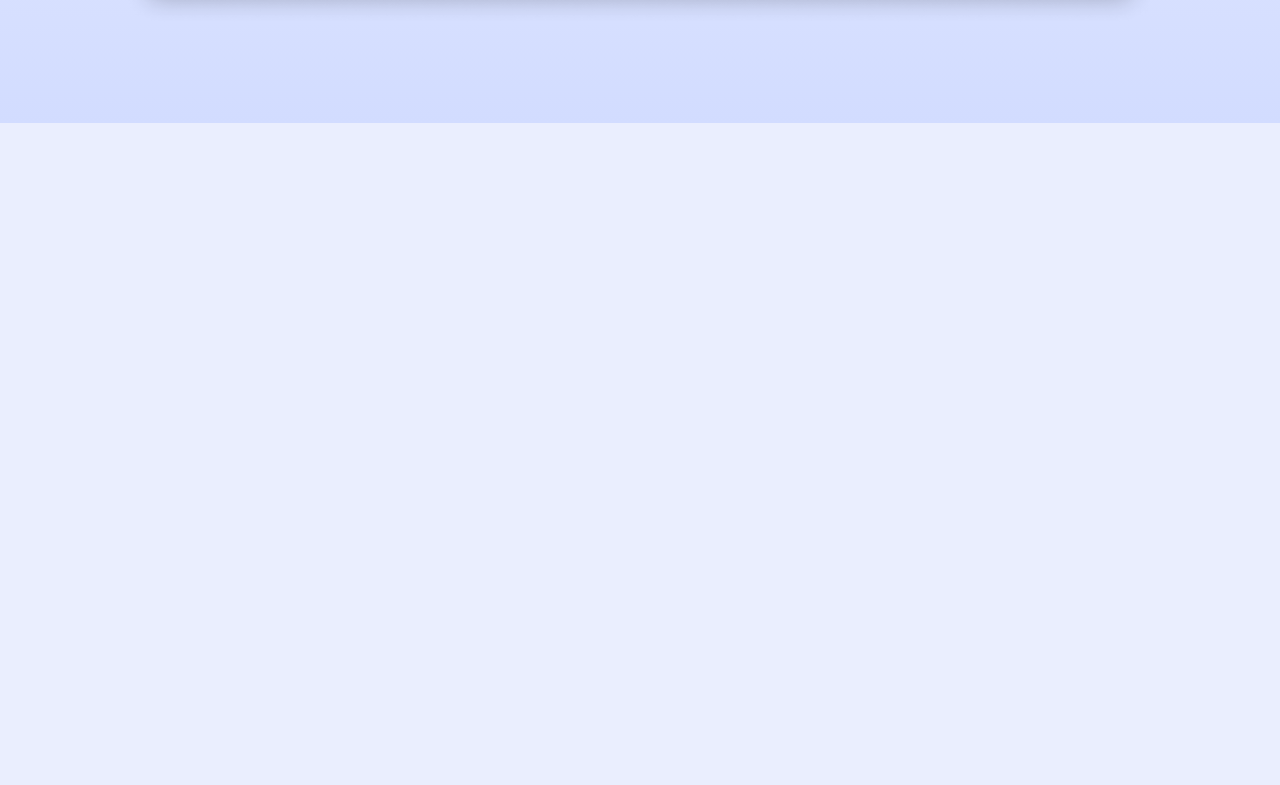
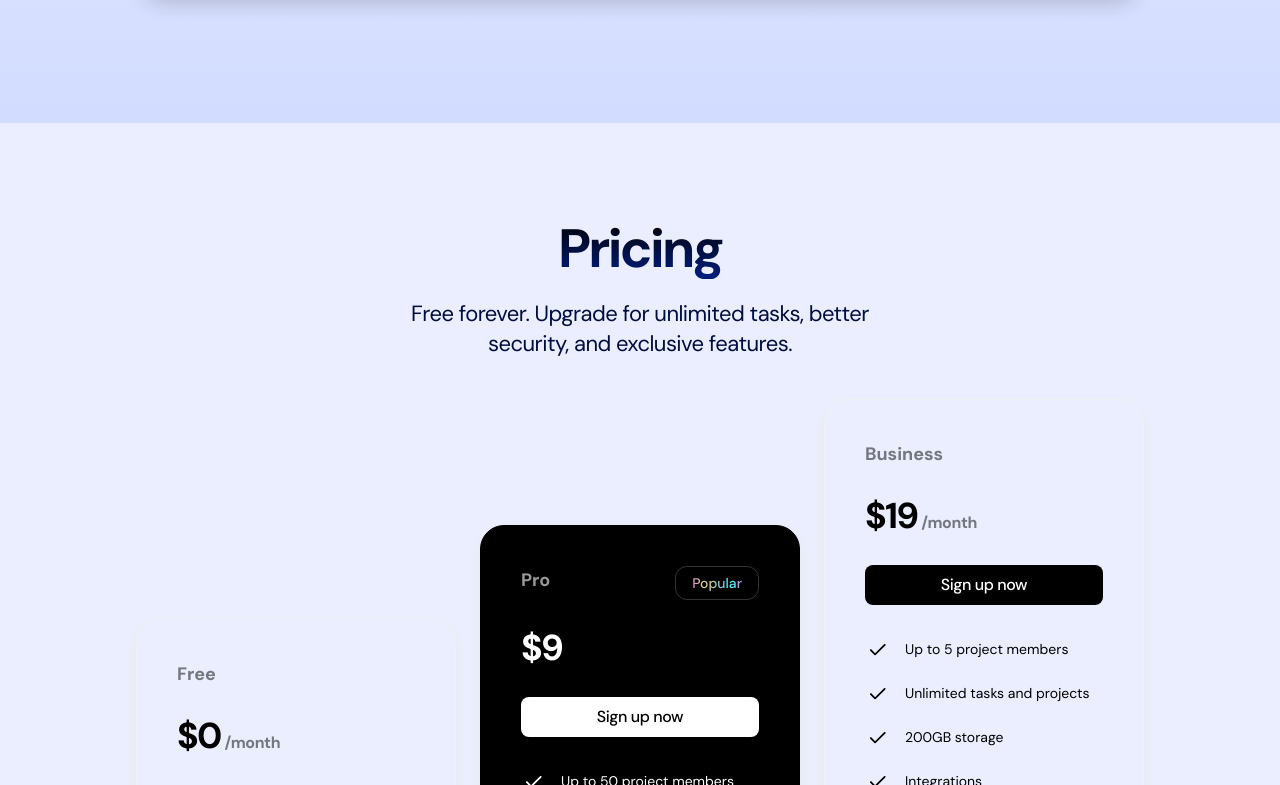
Before and after one commit to harshxraj/saas-landing-nextjs, a Next.js app: page / in a window 1280 px wide. Shown: the part 2015-2800 px from the top of the page. Before the commit the page ends 2138 px from the top, so only its background shows below. Built offline with nearby package versions, Linux system fonts and the light colour scheme.

Commit message:
pricing section done

```diff
--- a/src/app/globals.css
+++ b/src/app/globals.css
@@ -22,4 +22,16 @@
   .tag {
     @apply text-sm inline-flex border border-[#222]/10 px-3 py-1 rounded-lg tracking-tight;
   }
+
+  .section-title {
+    @apply text-center text-3xl md:text-[54px] md:leading-[60px] font-bold tracking-tighter bg-gradient-to-b from-black to-[#001E80] text-transparent bg-clip-text;
+  }
+
+  .section-des {
+    @apply text-center text-[22px] leading-[30px] tracking-tight text-[#010D3E];
+  }
+
+  .section-heading {
+    @apply max-w-[540px] mx-auto;
+  }
 }
--- a/src/app/layout.tsx
+++ b/src/app/layout.tsx
@@ -6,8 +6,8 @@ import { twMerge } from "tailwind-merge";
 const dmSans = DM_Sans({ subsets: ["latin"] });
 
 export const metadata: Metadata = {
-  title: "Light Saas Landing Page",
-  description: "Template created by Frontend Tribe",
+  title: "Saas Landing Page",
+  description: "SaaS Landing Page with React, Next.js, TailwindCSS & Framer Motion",
 };
 
 export default function RootLayout({
--- a/src/app/page.tsx
+++ b/src/app/page.tsx
@@ -1,6 +1,7 @@
 import { Header } from "@/sections/Header";
 import { Hero } from "@/sections/Hero";
 import { LogoTicker } from "@/sections/LogoTicker";
+import { Pricing } from "@/sections/Pricing";
 import { ProductShowcase } from "@/sections/ProductShowcase";
 
 export default function Home() {
@@ -10,6 +11,7 @@ export default function Home() {
       <Hero />
       <LogoTicker />
       <ProductShowcase />
+      <Pricing />
     </div>
   );
 }
--- a/src/sections/Pricing.tsx
+++ b/src/sections/Pricing.tsx
@@ -1,3 +1,6 @@
+import CheckIcon from "@/assets/check.svg";
+import { twMerge } from "tailwind-merge";
+
 const pricingTiers = [
   {
     title: "Free",
@@ -51,5 +54,57 @@ const pricingTiers = [
 ];
 
 export const Pricing = () => {
-  return null;
+  return (
+    <section className="py-24">
+      <div className="container">
+        <div className="section-heading">
+          <h2 className="section-title">Pricing</h2>
+          <p className="section-des mt-5">
+            Free forever. Upgrade for unlimited tasks, better security, and exclusive features.
+          </p>
+        </div>
+
+        <div className="flex flex-col gap-6 items-center mt-10 lg:flex-row lg:items-end lg:justify-center">
+          {pricingTiers.map(({ title, monthlyPrice, buttonText, popular, features, inverse }) => (
+            <div
+              className={twMerge(
+                "p-10 rounded-3xl border border-[#F1F1F1] shadow-[0_7px_14px_#EAEAEA] max-w-xs w-full",
+                inverse === true && "border-black bg-black text-white"
+              )}
+            >
+              <div className="flex justify-between">
+                <h3 className={twMerge("text-lg font-bold text-black/50", inverse && "text-white/60")}>
+                  {title}
+                </h3>
+                {popular && (
+                  <div className="inline-flex text-sm px-4 py-1.5 rounded-xl border border-white/20">
+                    <span className="bg-[linear-gradient(to_right,#DD7DDF,#E1CD86,#BBCB92,#71C2EF,#3BFFFF,#DD7DDF)] text-transparent bg-clip-text font-medium">
+                      Popular
+                    </span>
+                  </div>
+                )}
+              </div>
+              <div className="flex items-baseline gap-1 mt-[30px]">
+                <span className="text-4xl font-bold tracking-tighter leading-none">${monthlyPrice}</span>
+                <span className="tracking-tight font-bold text-black/50">/month</span>
+              </div>
+              <button
+                className={twMerge("btn btn-primary w-full mt-[30px]", inverse && "bg-white text-black")}
+              >
+                {buttonText}
+              </button>
+              <ul className="flex flex-col gap-5 mt-8">
+                {features.map((feature) => (
+                  <li className="text-sm flex items-center gap-4">
+                    <CheckIcon className="h-6 w-6" />
+                    <span>{feature}</span>
+                  </li>
+                ))}
+              </ul>
+            </div>
+          ))}
+        </div>
+      </div>
+    </section>
+  );
 };
--- a/src/sections/ProductShowcase.tsx
+++ b/src/sections/ProductShowcase.tsx
@@ -15,7 +15,7 @@ export const ProductShowcase = () => {
           <h2 className="text-center text-3xl md:text-[54px] md:leading-[60px] font-bold tracking-tighter bg-gradient-to-b from-black to-[#001E80] text-transparent bg-clip-text mt-5">
             A more effective way to track progress
           </h2>
-          <p className="text-center text-[22px] leading-[30px] tracking-tight text-[#010D3E] mt-5">
+          <p className="section-des mt-5">
             Effortlessly turn your ideas into a fully functional, responsive, SaaS website in just minutes
             with this template.
           </p>
```
